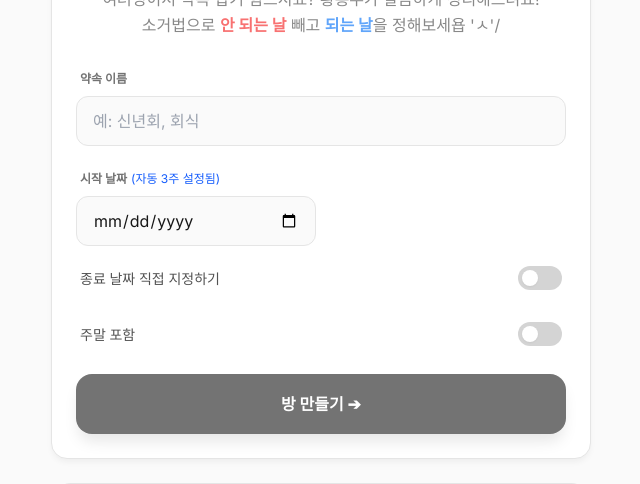
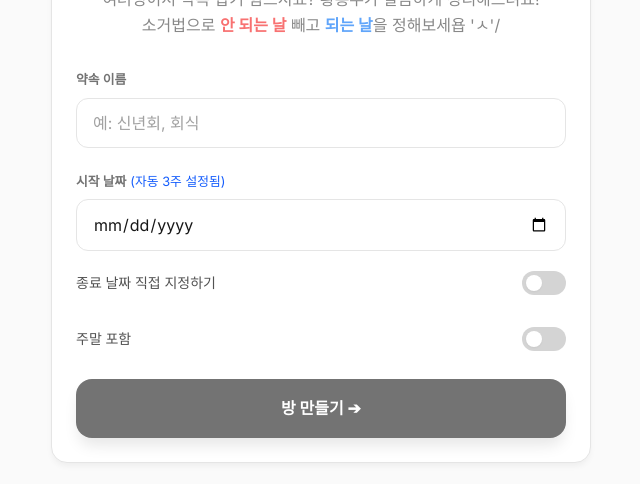
Before and after one commit to hwangmari/hwang-chong-mu, a Next.js app: page /meeting in a window 1280 px wide. Shown: the part 273-757 px from the top of the page, without its empty margins (319-959 px from the left). Built offline with nearby package versions, Linux system fonts and the light colour scheme; no server answers.

Commit message:
공통 input

```diff
--- a/app/calc/page.tsx
+++ b/app/calc/page.tsx
@@ -1,6 +1,5 @@
 "use client";
 import { useState } from "react";
-import styled from "styled-components";
 import FooterGuide from "@/components/common/FooterGuide";
 import {
   StContainer,
@@ -10,6 +9,7 @@ import {
 import PageIntro, { StHighlight } from "@/components/common/PageIntro";
 import { useCalcPersistence } from "@/hooks/useCalcPersistence";
 import CreateButton from "@/components/common/CreateButton";
+import Input from "@/components/common/Input";
 
 export default function CreateRoomPage() {
   // const router = useRouter(); // 훅 내부에서 처리함
@@ -46,16 +46,20 @@ export default function CreateRoomPage() {
               </>
             }
           />
-          <StInput
+          <Input
             placeholder="예: 강릉 여행, 팀 회식, 30주년 동창회"
             value={roomName}
             onChange={(e) => setRoomName(e.target.value)}
             onKeyDown={(e) => e.key === "Enter" && handleCreate()}
             autoFocus
-            disabled={loading} // 로딩 중엔 입력 막기
+            disabled={loading}
           />
 
-          <CreateButton onClick={handleCreate} isLoading={loading}>
+          <CreateButton
+            onClick={handleCreate}
+            isLoading={loading}
+            className="mt-4"
+          >
             정산 방 만들기 ➔
           </CreateButton>
         </StSection>
@@ -94,51 +98,3 @@ export default function CreateRoomPage() {
     </StContainer>
   );
 }
-
-// --- 스타일 정의 (황총무 테마) ---
-
-const StInput = styled.input`
-  width: 100%;
-  padding: 18px;
-  font-size: 16px;
-  border: 1px solid #e0e0e0;
-  border-radius: 12px;
-  margin-bottom: 20px;
-  outline: none;
-  transition: all 0.2s;
-  background-color: #fafafa;
-  color: #333;
-
-  &:focus {
-    border-color: #333;
-    background-color: white;
-    box-shadow: 0 0 0 4px rgba(0, 0, 0, 0.05); /* 은은한 회색 그림자 */
-  }
-  &::placeholder {
-    color: #bbb;
-  }
-`;
-
-const StCreateButton = styled.button`
-  width: 100%;
-  padding: 18px;
-
-  /* ✅ 핵심 변경: 황총무 시그니처 블랙 */
-  background-color: #1a1a1a;
-
-  color: white;
-  font-size: 17px;
-  font-weight: 700;
-  border: none;
-  border-radius: 12px;
-  cursor: pointer;
-  transition: transform 0.1s, opacity 0.2s;
-  box-shadow: 0 4px 12px rgba(0, 0, 0, 0.2); /* 그림자도 블랙 계열로 */
-
-  &:hover {
-    background-color: #333; /* 호버 시 살짝 연해짐 */
-  }
-  &:active {
-    transform: scale(0.98);
-  }
-`;
--- a/app/habit/[id]/page.tsx
+++ b/app/habit/[id]/page.tsx
@@ -5,7 +5,6 @@ import styled from "styled-components";
 import { supabase } from "@/lib/supabase";
 import MonthlyTracker from "../MonthlyTracker";
 import { StContainer, StWrapper } from "@/components/styled/layout.styled";
-import CommentSection from "../CommentSection";
 
 export default function HabitRoomPage({
   params,
@@ -19,7 +18,6 @@ export default function HabitRoomPage({
     emoji: string;
     color: string;
   } | null>(null);
-  const [showInstallGuide, setShowInstallGuide] = useState(false);
 
   useEffect(() => {
     const fetchGoal = async () => {
--- a/app/habit/page.tsx
+++ b/app/habit/page.tsx
@@ -12,6 +12,7 @@ import {
 } from "@/components/styled/layout.styled";
 import PageIntro, { StHighlight } from "@/components/common/PageIntro";
 import CreateButton from "@/components/common/CreateButton";
+import Input from "@/components/common/Input";
 
 // 🎨 중복 없이 딱 떨어지는 8가지 핵심 컬러
 const COLORS = [
@@ -107,6 +108,7 @@ export default function CreateHabitPage() {
             onClick={createGoal}
             bgColor={selectedColor}
             isLoading={loading}
+            className="mt-4"
           >
             습관 방 만들기 ➔
           </CreateButton>
@@ -165,23 +167,8 @@ const IconWrapper = styled.div`
   }
 `;
 
-const Input = styled.input`
-  width: 100%;
-  padding: 1rem 1.2rem;
-  border-radius: 16px;
-  border: 2px solid #e2e8f0;
-  font-size: 1rem;
-  margin-bottom: 2rem;
-  outline: none;
-  transition: all 0.2s;
-  &:focus {
-    border-color: #94a3b8;
-    box-shadow: 0 0 0 4px rgba(148, 163, 184, 0.1);
-  }
-`;
-
 const ColorSection = styled.div`
-  margin-bottom: 2.5rem;
+  margin: 1.5rem 0;
   text-align: left;
 `;
 
@@ -224,73 +211,6 @@ const ColorCircle = styled.button<{ $color: string; $isSelected: boolean }>`
   }
 `;
 
-const Button = styled.button<{ $bgColor: string }>`
-  width: 100%;
-  padding: 1.1rem;
-  background: ${({ $bgColor }) => $bgColor};
-  color: white;
-  font-weight: 700;
-  font-size: 1rem;
-  border-radius: 16px;
-  border: none;
-  cursor: pointer;
-  transition: all 0.2s;
-  box-shadow: 0 4px 12px ${({ $bgColor }) => $bgColor}40;
-  &:hover {
-    filter: brightness(1.05);
-    transform: translateY(-2px);
-  }
-  &:disabled {
-    background: #cbd5e1;
-    cursor: not-allowed;
-    transform: none;
-    box-shadow: none;
-  }
-`;
-
-// 👇 FooterTips 스타일 정의
-const FooterTips = styled.div`
-  padding: 1.5rem;
-  background: #f1f5f9; /* 은은한 회색 배경 */
-  border-radius: 20px;
-  color: #475569;
-`;
-
-const TipTitle = styled.h3`
-  font-size: 1rem;
-  font-weight: 700;
-  margin-bottom: 1rem;
-  color: #334155;
-  display: flex;
-  align-items: center;
-  gap: 0.5rem;
-`;
-
-const TipList = styled.ul`
-  display: flex;
-  flex-direction: column;
-  gap: 1rem;
-`;
-
-const TipItem = styled.li`
-  display: flex;
-  gap: 12px;
-  align-items: flex-start;
-  font-size: 0.9rem;
-  line-height: 1.5;
-
-  strong {
-    display: block;
-    color: #1e293b;
-    margin-bottom: 2px;
-  }
-
-  p {
-    color: #64748b;
-    font-size: 0.85rem;
-  }
-`;
-
 const TipIcon = styled.span`
   font-size: 1.2rem;
   background: white;
--- a/app/meeting/create-room/RoomForm.tsx
+++ b/app/meeting/create-room/RoomForm.tsx
@@ -1,6 +1,7 @@
 import styled, { keyframes } from "styled-components";
 import Switch from "../../../components/common/Switch";
 import CreateButton from "@/components/common/CreateButton";
+import Input from "@/components/common/Input";
 
 interface RoomFormProps {
   formData: {
@@ -28,27 +29,26 @@ export default function RoomForm({
   return (
     <StFormContainer>
       {/* 1. 약속 이름 */}
-      <StInputGroup>
-        <StLabel>약속 이름</StLabel>
-        <StTextInput
-          type="text"
+      <Input
+        label="약속 이름"
         placeholder="예: 신년회, 회식"
         value={formData.roomName}
         onChange={(e) => onChange("roomName", e.target.value)}
       />
-      </StInputGroup>
 
       {/* 2. 날짜 설정 영역 */}
       <StDateSection>
         {/* 시작 날짜 */}
         <StInputGroup>
-          <StLabel>
+          <Input
+            label={
+              <>
                 시작 날짜
                 {!isCustomPeriod && (
                   <StAutoInfoText>(자동 3주 설정됨)</StAutoInfoText>
                 )}
-          </StLabel>
-          <StDateInput
+              </>
+            }
             type="date"
             value={formData.startDate}
             onChange={(e) => onChange("startDate", e.target.value)}
@@ -69,16 +69,15 @@ export default function RoomForm({
 
         {/* 토글이 켜졌을 때만 나타나는 종료 날짜 입력창 */}
         {isCustomPeriod && (
-          <StInputGroup className="animate-fade-in">
-            <StLabel>종료 날짜</StLabel>
-            <StDateInput
+          <>
+            <Input
+              label="종료 날짜"
               type="date"
               value={formData.endDate}
               min={formData.startDate} // 시작일 이전은 선택 불가
               onChange={(e) => onChange("endDate", e.target.value)}
-              $isWhite={true} // 배경색 구분을 위한 props
             />
-          </StInputGroup>
+          </>
         )}
       </StDateSection>
 
@@ -106,13 +105,6 @@ const fadeIn = keyframes`
   from { opacity: 0; transform: translateY(-5px); }
   to { opacity: 1; transform: translateY(0); }
 `;
-
-const StFormContainer = styled.div`
-  display: flex;
-  flex-direction: column;
-  gap: 1.5rem; /* space-y-6 */
-`;
-
 const StInputGroup = styled.div`
   display: flex;
   flex-direction: column;
@@ -123,13 +115,10 @@ const StInputGroup = styled.div`
   }
 `;
 
-const StLabel = styled.label`
-  font-size: 0.75rem; /* text-xs */
-  font-weight: 700;
-  color: ${({ theme }) => theme.colors.gray500};
-  margin-left: 0.25rem; /* ml-1 */
+const StFormContainer = styled.div`
   display: flex;
-  align-items: center;
+  flex-direction: column;
+  gap: 1.5rem; /* space-y-6 */
 `;
 
 const StAutoInfoText = styled.span`
@@ -138,40 +127,17 @@ const StAutoInfoText = styled.span`
   margin-left: 0.25rem;
 `;
 
-const StTextInput = styled.input`
-  width: 100%;
-  padding: 0.75rem 1rem; /* px-4 py-3 */
-  background-color: ${({ theme }) => theme.colors.gray50};
-  border-radius: 0.75rem; /* rounded-xl */
-  border: 1px solid ${({ theme }) => theme.colors.gray200};
-  transition: all 0.2s;
-  outline: none;
-
-  &:focus {
-    border-color: ${({ theme }) => theme.colors.blue600};
-    box-shadow: 0 0 0 2px ${({ theme }) => theme.colors.blue100}; /* ring effect */
-  }
-`;
-
 const StDateSection = styled.div`
   display: flex;
   flex-direction: column;
   gap: 1rem; /* space-y-4 */
 `;
 
-const StDateInput = styled(StTextInput)<{ $isWhite?: boolean }>`
-  display: block;
-  width: 240px;
-  height: 50px;
-  background-color: ${({ theme, $isWhite }) =>
-    $isWhite ? theme.colors.white : theme.colors.gray50};
-`;
-
 const StToggleRow = styled.div`
   display: flex;
   align-items: center;
   justify-content: space-between;
-  padding: 0.25rem; /* px-1 py-1 */
+  padding: 0.25rem 0; /* px-1 py-1 */
 `;
 
 const StToggleLabel = styled.span`
--- /dev/null
+++ b/components/common/Input.tsx
@@ -0,0 +1,92 @@
+"use client";
+
+import styled, { css } from "styled-components";
+
+interface BaseInputProps extends React.InputHTMLAttributes<HTMLInputElement> {
+  label?: string | React.ReactNode; // 라벨 텍스트 (옵션)
+  rightLabel?: React.ReactNode; // 라벨 우측에 들어갈 부가 정보 (예: 자동 3주 설정됨)
+  isError?: boolean; // 에러 상태 여부
+}
+
+export default function Input({
+  label,
+  rightLabel,
+  isError = false,
+  className,
+  ...props
+}: BaseInputProps) {
+  return (
+    <StContainer className={className}>
+      {/* 라벨이 있을 때만 렌더링 */}
+      {label && (
+        <StLabelRow>
+          <span className="label-text">{label}</span>
+          {rightLabel && <span className="right-label">{rightLabel}</span>}
+        </StLabelRow>
+      )}
+
+      <StInput $isError={isError} {...props} />
+    </StContainer>
+  );
+}
+
+// ✨ 스타일 정의
+
+const StContainer = styled.div`
+  width: 100%;
+  display: flex;
+  flex-direction: column;
+  gap: 0.5rem; /* 라벨과 인풋 사이 간격 */
+`;
+
+const StLabelRow = styled.label`
+  display: flex;
+  justify-content: space-between;
+  align-items: center;
+
+  .label-text {
+    font-size: 0.8rem;
+    font-weight: 600;
+    color: ${({ theme }) => theme.colors.gray500};
+  }
+
+  .right-label {
+    font-size: 0.75rem;
+    color: ${({ theme }) => theme.colors.gray200}; /* 포인트 컬러 */
+    font-weight: 500;
+  }
+`;
+
+const StInput = styled.input<{ $isError: boolean }>`
+  width: 100%;
+  padding: 0.75rem 1rem;
+  font-size: 1rem;
+  border-radius: 0.75rem; /* rounded-xl */
+  background-color: ${({ theme }) => theme.colors.white};
+  border: 1px solid
+    ${({ theme, $isError }) =>
+      $isError ? theme.colors.rose200 : theme.colors.gray200};
+  color: ${({ theme }) => theme.colors.gray900};
+  outline: none;
+  transition: all 0.2s;
+
+  &::placeholder {
+    color: ${({ theme }) => theme.colors.gray400};
+  }
+
+  &:focus {
+    border-color: ${({ theme }) => theme.colors.gray500};
+    box-shadow: 0 0 0 3px ${({ theme }) => theme.colors.gray100};
+  }
+
+  &:disabled {
+    background-color: ${({ theme }) => theme.colors.gray50};
+    color: ${({ theme }) => theme.colors.gray400};
+    cursor: not-allowed;
+  }
+
+  /* 날짜 입력(date)일 때 텍스트 높이 보정 */
+  &[type="date"] {
+    font-family: var(--font-pretendard); /* 숫자 폰트 정렬 */
+  }
+`;
```
Lines whose indentation alone changed are shown as unchanged.
